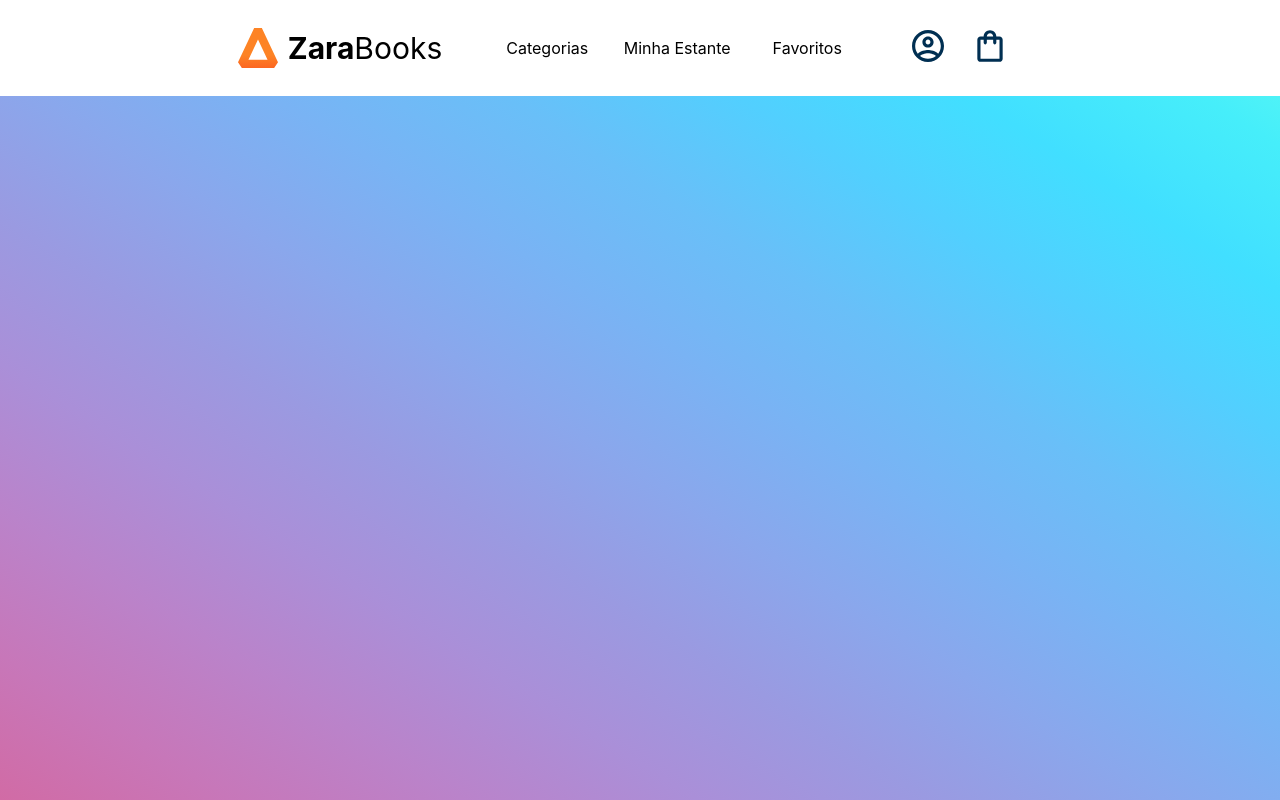
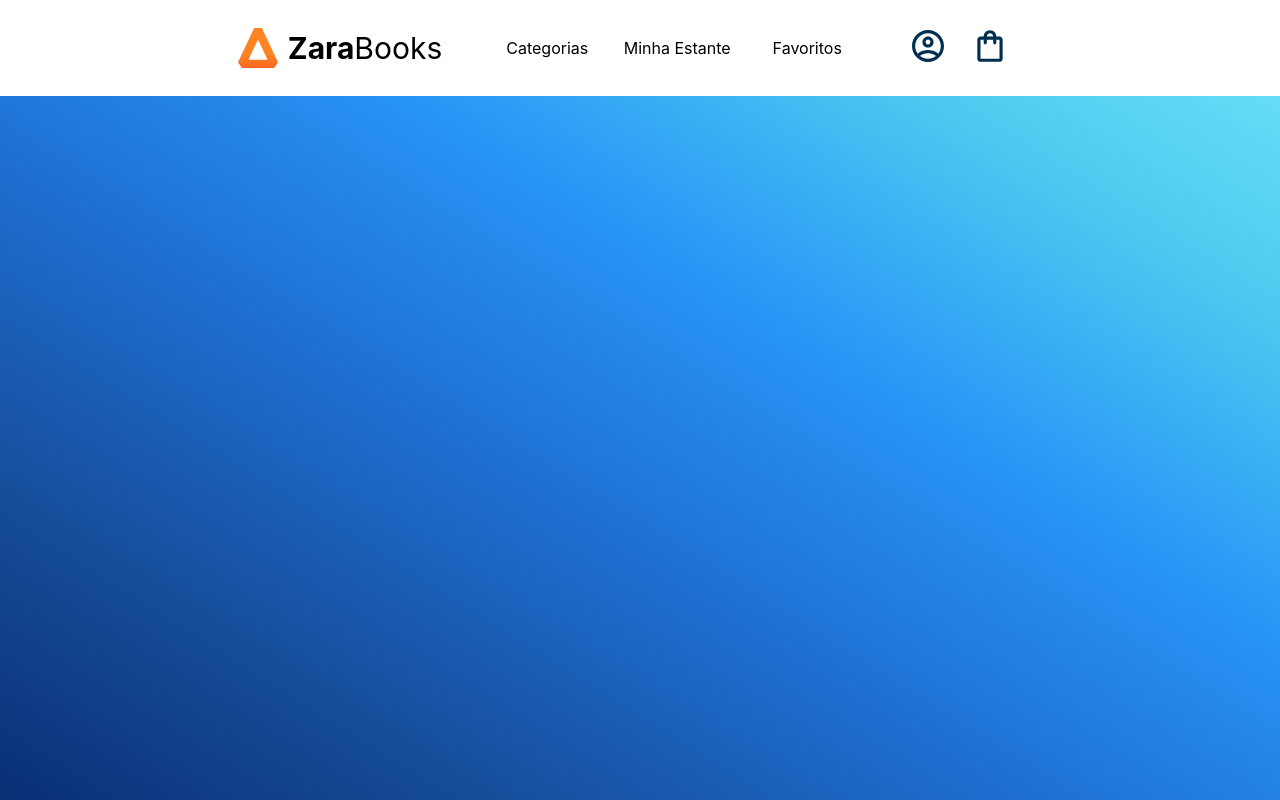
Before and after one commit to leosilvajr/alura-books, a React (Create React App) app: page / in a window 1280 px wide. Built offline with nearby package versions, Linux system fonts and the light colour scheme.

Commit message:
Removendo css Global, Index.css

```diff
--- a/src/App.js
+++ b/src/App.js
@@ -2,26 +2,19 @@ import Header from "./components/header";
 import styled from "styled-components";
 
 const AppContainer = styled.div`
-    width: 100vw;
-    height: 100vh;
-    background-image: linear-gradient(to right top,
-      #d16ba5,
-      #c777b9,
-      #ba83ca,
-      #aa8fd8,
-      #9a9ae1,
-      #8aa7ec,
-      #79b3f4,
-      #69bff8,
-      #52cffe,
-      #41dfff,
-      #46eefa,
-      #5ffbf1);
+  width: 100vw;
+  height: 100vh;
+  background-image: linear-gradient(
+    to right top,
+    #0a2f75,  /* azul profundo */
+    #164e9c,  /* azul médio */
+    #1e6fd1,  /* azul forte */
+    #2894f7,  /* azul claro vibrante */
+    #4cc9f0,  /* azul celeste */
+    #72e5f9   /* azul turquesa suave */
+  );
+`;
 
-  li{
-    list-style: none;
-  }
-`;
 
 function App() {
   return (
--- a/src/index.css
+++ /dev/null
@@ -1,13 +0,0 @@
-body {
-  margin: 0;
-  font-family: -apple-system, BlinkMacSystemFont, 'Segoe UI', 'Roboto', 'Oxygen',
-    'Ubuntu', 'Cantarell', 'Fira Sans', 'Droid Sans', 'Helvetica Neue',
-    sans-serif;
-  -webkit-font-smoothing: antialiased;
-  -moz-osx-font-smoothing: grayscale;
-}
-
-code {
-  font-family: source-code-pro, Menlo, Monaco, Consolas, 'Courier New',
-    monospace;
-}
--- a/src/index.js
+++ b/src/index.js
@@ -1,12 +1,33 @@
 import React from "react";
 import ReactDOM from "react-dom/client";
-import "./index.css";
 import App from "./App";
 import reportWebVitals from "./reportWebVitals";
+import { createGlobalStyle } from "styled-components";
+
+const GlobalStyle = createGlobalStyle`
+  body {
+    margin: 0;
+    font-family: -apple-system, BlinkMacSystemFont, 'Segoe UI', 'Roboto', 'Oxygen',
+      'Ubuntu', 'Cantarell', 'Fira Sans', 'Droid Sans', 'Helvetica Neue',
+      sans-serif;
+    -webkit-font-smoothing: antialiased;
+    -moz-osx-font-smoothing: grayscale;
+  }
+
+  code {
+    font-family: source-code-pro, Menlo, Monaco, Consolas, 'Courier New',
+      monospace;
+  }
+
+  li{
+    list-style: none;
+  }
+`;
 
 const root = ReactDOM.createRoot(document.getElementById("root"));
 root.render(
   <React.StrictMode>
+    <GlobalStyle />
     <App />
   </React.StrictMode>
 );
```
